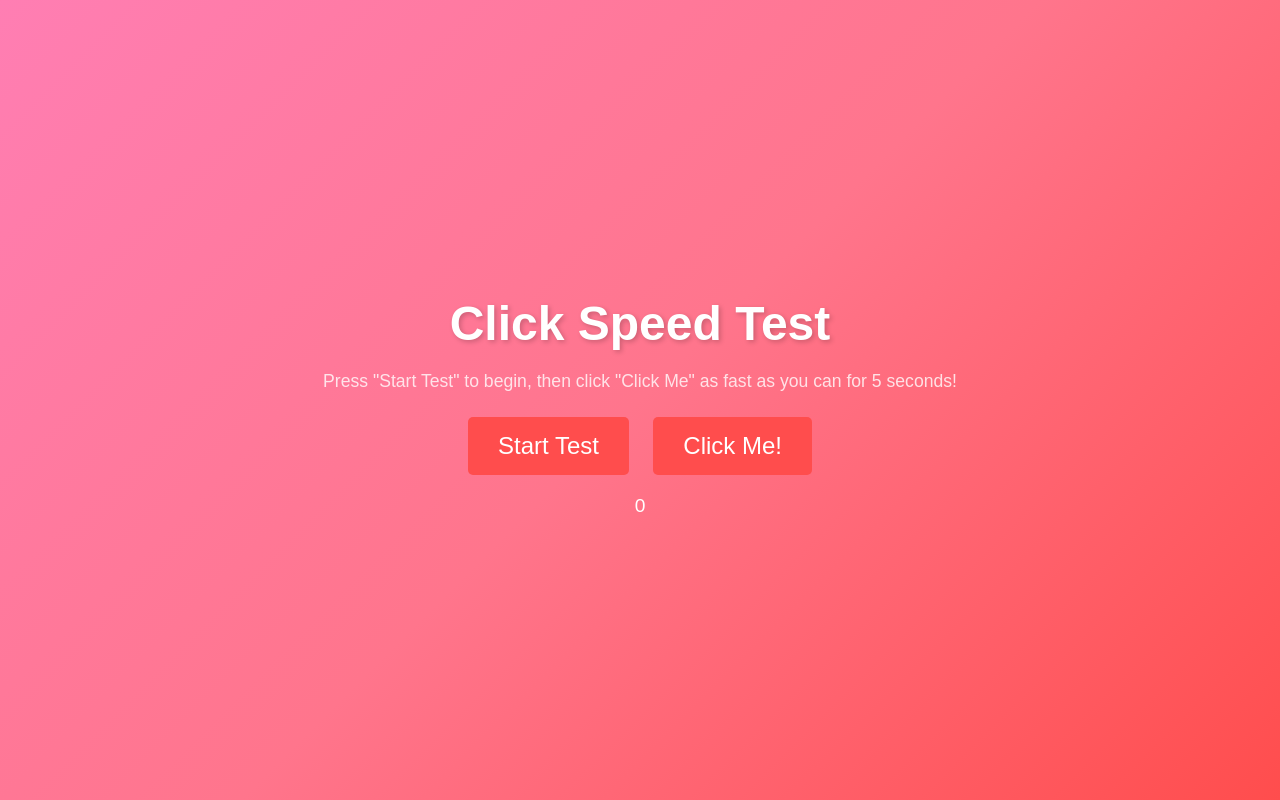
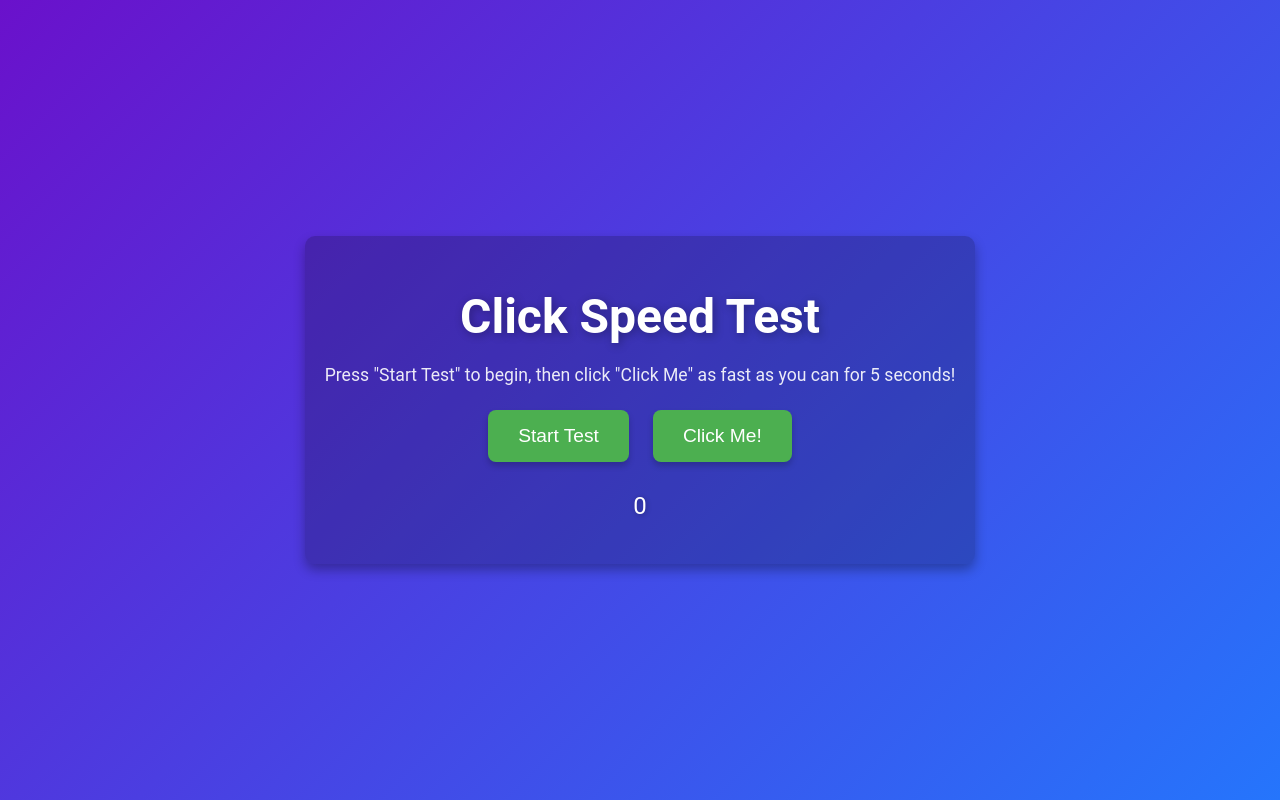
Before and after one commit to NebulaPredator/CPS-Tester, a plain HTML site: page index.html in a window 1280 px wide. Drawn offline with Linux system fonts and the light colour scheme.

Commit message:
Update index.html

```diff
--- a/index.html
+++ b/index.html
@@ -6,9 +6,9 @@
     <title>Click Speed Test</title>
     <style>
         body {
-            font-family: Arial, sans-serif;
-            background: linear-gradient(135deg, #ff7eb3, #ff758c, #ff4d4d);
-            color: white;
+            font-family: 'Roboto', sans-serif;
+            background: linear-gradient(135deg, #6a11cb, #2575fc);
+            color: #fff;
             display: flex;
             flex-direction: column;
             align-items: center;
@@ -19,45 +19,59 @@
         }
 
         h1 {
-            font-size: 3em;
-            text-shadow: 2px 2px 5px rgba(0, 0, 0, 0.2);
+            font-size: 3rem;
+            text-shadow: 2px 2px 10px rgba(0, 0, 0, 0.3);
             margin-bottom: 20px;
+            text-align: center;
         }
 
         button {
-            font-size: 1.5em;
+            font-size: 1.2rem;
             padding: 15px 30px;
             margin: 10px;
             border: none;
-            border-radius: 5px;
-            background: #ff4d4d;
-            color: white;
+            border-radius: 8px;
+            background: #4caf50;
+            color: #fff;
             cursor: pointer;
-            transition: background 0.3s, transform 0.2s;
+            transition: background 0.3s, transform 0.2s, box-shadow 0.3s;
+            box-shadow: 0 4px 6px rgba(0, 0, 0, 0.2);
         }
 
         button:hover {
-            background: #ff758c;
+            background: #45a049;
             transform: scale(1.1);
         }
 
         button:active {
-            background: #ff7eb3;
+            background: #388e3c;
+            box-shadow: inset 0 3px 6px rgba(0, 0, 0, 0.3);
+        }
+
+        button:disabled {
+            background: #b0bec5;
+            cursor: not-allowed;
+            box-shadow: none;
         }
 
         #clickCount {
-            font-size: 1.2em;
-            margin-top: 10px;
+            font-size: 1.5rem;
+            margin-top: 20px;
+            text-shadow: 1px 1px 5px rgba(0, 0, 0, 0.3);
         }
 
         .container {
             text-align: center;
+            padding: 20px;
+            background: rgba(0, 0, 0, 0.2);
+            border-radius: 10px;
+            box-shadow: 0 6px 12px rgba(0, 0, 0, 0.3);
         }
 
         .instructions {
-            font-size: 1.1em;
+            font-size: 1.1rem;
             margin: 15px 0;
-            opacity: 0.8;
+            opacity: 0.9;
         }
     </style>
 </head>
```
